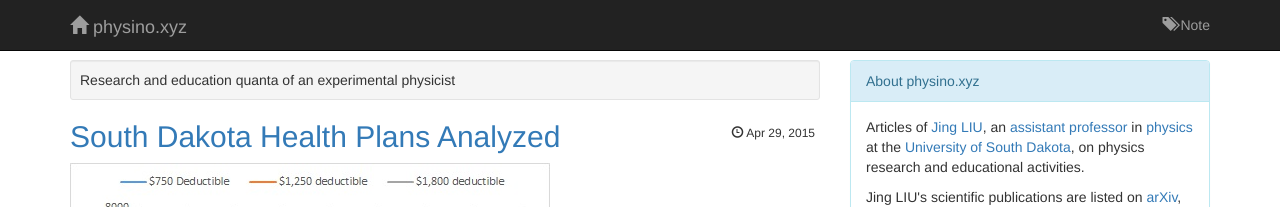
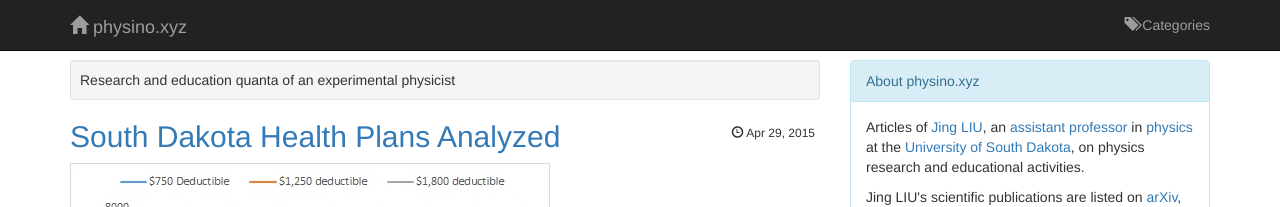
Before and after one commit to jintonic/jintonic.github.io, a Jekyll site: the page built from index.html, in a window 1280 px wide. Shown: the top 207 px of the page. Built offline with Jekyll 4.4.1, drawn with Linux system fonts in a browser that asks for light colours; nearby versions of some CDN libraries; Markdown is read by kramdown in place of the engine named in the settings; the list of posts is cut into pages by our own code.

Commit message:
changed a link name

```diff
--- a/_includes/head.html
+++ b/_includes/head.html
@@ -38,7 +38,7 @@
     </div>
     <div  class="collapse navbar-collapse" id="myNavbar">
       <ul class="nav navbar-nav navbar-right">
-	<li><a href="/blog.html"><span class="glyphicon glyphicon-tags"></span> Note</a></li>
+	<li><a href="/blog.html"><span class="glyphicon glyphicon-tags"></span> Categories</a></li>
       </ul>
     </div>
   </div>
```
